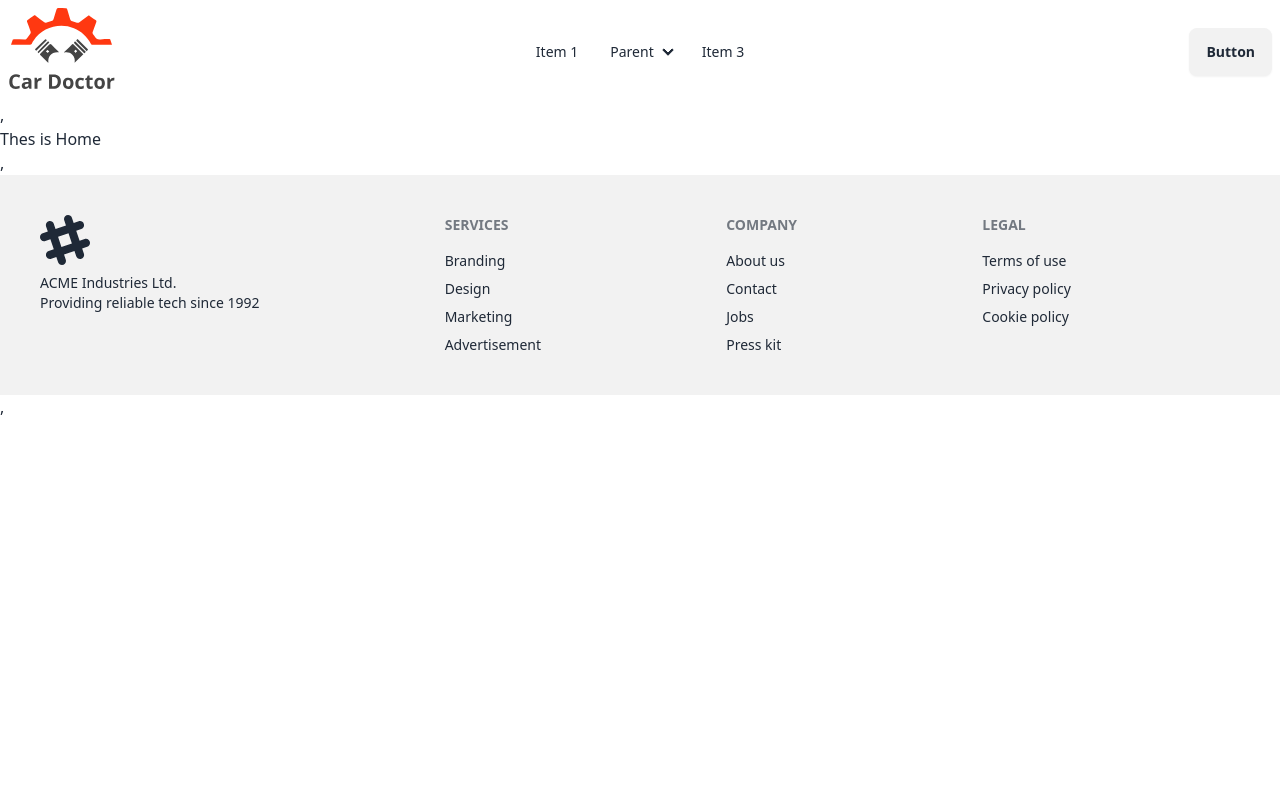
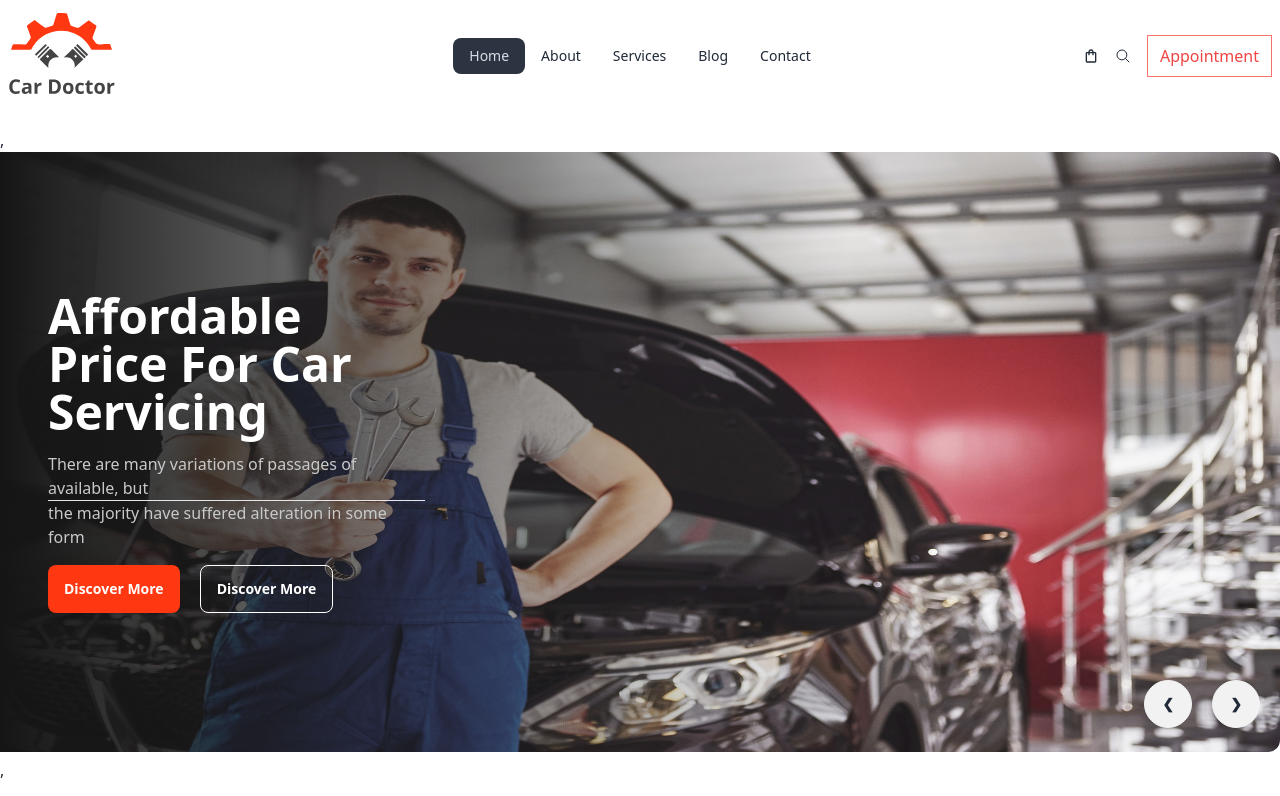
Before and after one commit to Harun3821/Care-doctor-projects, a React (Vite) app: page / in a window 1280 px wide. Shown: the top 796 px of the page. Built offline with nearby package versions, Linux system fonts and the light colour scheme.

Commit message:
first commit banner section

```diff
--- a/package.json
+++ b/package.json
@@ -14,6 +14,7 @@
     "match-sorter": "^6.3.4",
     "react": "^18.2.0",
     "react-dom": "^18.2.0",
+    "react-icons": "^5.2.0",
     "react-router-dom": "^6.23.0",
     "sort-by": "^1.2.0"
   },
--- a/src/Footer/Footer.jsx
+++ b/src/Footer/Footer.jsx
@@ -1,10 +1,13 @@
+import logoimg  from '../assets/icons/logo.svg'
+
 const Footer = () => {
+
 
 
     return (
         <footer className="footer p-10 bg-base-200 text-base-content">
         <aside>
-          <svg width="50" height="50" viewBox="0 0 24 24" xmlns="http://www.w3.org/2000/svg" fillRule="evenodd" clipRule="evenodd" className="fill-current"><path d="M22.672 15.226l-2.432.811.841 2.515c.33 1.019-.209 2.127-1.23 2.456-1.15.325-2.148-.321-2.463-1.226l-.84-2.518-5.013 1.677.84 2.517c.391 1.203-.434 2.542-1.831 2.542-.88 0-1.601-.564-1.86-1.314l-.842-2.516-2.431.809c-1.135.328-2.145-.317-2.463-1.229-.329-1.018.211-2.127 1.231-2.456l2.432-.809-1.621-4.823-2.432.808c-1.355.384-2.558-.59-2.558-1.839 0-.817.509-1.582 1.327-1.846l2.433-.809-.842-2.515c-.33-1.02.211-2.129 1.232-2.458 1.02-.329 2.13.209 2.461 1.229l.842 2.515 5.011-1.677-.839-2.517c-.403-1.238.484-2.553 1.843-2.553.819 0 1.585.509 1.85 1.326l.841 2.517 2.431-.81c1.02-.33 2.131.211 2.461 1.229.332 1.018-.21 2.126-1.23 2.456l-2.433.809 1.622 4.823 2.433-.809c1.242-.401 2.557.484 2.557 1.838 0 .819-.51 1.583-1.328 1.847m-8.992-6.428l-5.01 1.675 1.619 4.828 5.011-1.674-1.62-4.829z"></path></svg>
+          <img src={logoimg} alt="" />
           <p>ACME Industries Ltd.<br/>Providing reliable tech since 1992</p>
         </aside>
         <nav>
--- /dev/null
+++ b/src/Pages/Banner.jsx
@@ -0,0 +1,73 @@
+import img1 from '../assets/images/banner/1.jpg'
+import img2 from '../assets/images/banner/2.jpg'
+import img3 from '../assets/images/banner/3.jpg'
+import img4 from '../assets/images/banner/4.jpg'
+import img5 from '../assets/images/banner/5.jpg'
+import img6 from '../assets/images/banner/6.jpg'
+
+
+const Banner = () => {
+
+
+    return (
+        <div className="carousel w-full h-[600px]">
+        <div id="slide1" className="carousel-item relative w-full">
+          <img src={img1} className="w-full rounded-xl" />
+          <div className="absolute h-full  left-0  top-0 bottom-0 bg-gradient-to-r from-[#151515] to-[rgba(21, 21, 21, 0)] items-center flex">
+
+           <div className='text-white space-y-4 w-1/2 pl-12'>
+                <h1 className='text-5xl font-bold'>Affordable Price For Car Servicing</h1>
+                <p className='text-[#c9c9c9]'>There are many variations of passages of  available, but
+                <hr /> the majority have suffered alteration in some form</p>
+            <div className='flex'>
+            <button className='btn-secondar btn border-none bg-[#FF3811] text-white mr-5'>Discover More</button>
+            <button className='btn-secondar btn btn-outline text-white'>Discover More</button>
+            </div>
+            </div>
+
+          </div>
+          <div className='absolute flex justify-end transform -translate-y-1/2 left-5 right-5 bottom-0' >
+              <a href="#slide4" className="btn btn-circle mr-5">❮</a>
+             <a href="#slide2" className="btn btn-circle">❯</a>
+            </div>
+        </div>
+        <div id="slide2" className="carousel-item relative w-full">
+          <img src={img2} className="w-full rounded-xl" />
+          <div className="absolute flex justify-end transform -translate-y-1/2 left-5 right-5 bottom-0">
+            <a href="#slide1" className="btn btn-circle mr-5">❮</a>
+            <a href="#slide3" className="btn btn-circle">❯</a>
+          </div>
+        </div>
+        <div id="slide3" className="carousel-item relative w-full">
+          <img src= {img3} className="w-full rounded-xl" />
+          <div className="absolute flex justify-end transform -translate-y-1/2 left-5 right-5 bottom-0">
+            <a href="#slide2" className="btn btn-circle mr-5">❮</a>
+            <a href="#slide4" className="btn btn-circle">❯</a>
+          </div>
+        </div>
+        <div id="slide4" className="carousel-item relative w-full">
+          <img src={img4} className="w-full rounded-xl" />
+          <div className="absolute flex justify-end transform -translate-y-1/2 left-5 right-5 bottom-0">
+            <a href="#slide1" className="btn btn-circle mr-5">❮</a>
+            <a href="#slide3" className="btn btn-circle">❯</a>
+          </div>
+        </div>
+        <div id="slide5" className="carousel-item relative w-full">
+          <img src={img5} className="w-full rounded-xl" />
+          <div className="absolute flex justify-end transform -translate-y-1/2 left-5 right-5 bottom-0">
+            <a href="#slide4" className="btn btn-circle mr-5">❮</a>
+            <a href="#slide1" className="btn btn-circle">❯</a>
+          </div>
+        </div>
+        <div id="slide6" className="carousel-item relative w-full">
+          <img src={img6} className="w-full rounded-xl" />
+          <div className="absolute flex justify-end transform -translate-y-1/2 left-5 right-5 bottom-0">
+            <a href="#slide5" className="btn btn-circle mr-5">❮</a>
+            <a href="#slide2" className="btn btn-circle">❯</a>
+          </div>
+        </div>
+      </div>
+    );
+};
+
+export default Banner;
--- a/src/Pages/Home.jsx
+++ b/src/Pages/Home.jsx
@@ -1,3 +1,4 @@
+import Banner from "./Banner";
 
 
 
@@ -6,7 +7,7 @@ const Home = () => {
 
     return (
         <div>
-            <h1>Thes is Home</h1>
+          <Banner/>,
         </div>
     );
 };
--- a/src/Pages/Nav.jsx
+++ b/src/Pages/Nav.jsx
@@ -1,47 +1,46 @@
+import { NavLink } from 'react-router-dom';
 import logoimg  from '../assets/icons/logo.svg'
+import { MdOutlineShoppingBag } from "react-icons/md";
+import { IoSearchOutline } from "react-icons/io5";
 
 
 const Nav = () => {
 
+   const navItems = <>
+
+    <li><NavLink to='/'>Home</NavLink></li>
+    <li><NavLink to='/about'>About</NavLink></li>
+    <li><NavLink to='/services'>Services</NavLink></li>
+     <li><NavLink to='/blog'>Blog</NavLink></li>
+     <li><NavLink to='/contact'>Contact</NavLink></li>
+
+   </>
 
     return (
-        <div className="navbar bg-base-100">
+        <div className="navbar bg-base-100 h-28 mb-4">
         <div className="navbar-start">
           <div className="dropdown">
             <div tabIndex={0} role="button" className="btn btn-ghost lg:hidden">
               <svg xmlns="http://www.w3.org/2000/svg" className="h-5 w-5" fill="none" viewBox="0 0 24 24" stroke="currentColor"><path strokeLinecap="round" strokeLinejoin="round" strokeWidth="2" d="M4 6h16M4 12h8m-8 6h16" /></svg>
             </div>
             <ul tabIndex={0} className="menu menu-sm dropdown-content mt-3 z-[1] p-2 shadow bg-base-100 rounded-box w-52">
-              <li><a>Item 1</a></li>
-              <li>
-                <a>Parent</a>
-                <ul className="p-2">
-                  <li><a>Submenu 1</a></li>
-                  <li><a>Submenu 2</a></li>
-                </ul>
-              </li>
-              <li><a>Item 3</a></li>
+             {navItems}
             </ul>
           </div>
           <img src={logoimg} alt="" />
         </div>
         <div className="navbar-center hidden lg:flex">
           <ul className="menu menu-horizontal px-1">
-            <li><a>Item 1</a></li>
-            <li>
-              <details>
-                <summary>Parent</summary>
-                <ul className="p-2">
-                  <li><a>Submenu 1</a></li>
-                  <li><a>Submenu 2</a></li>
-                </ul>
-              </details>
-            </li>
-            <li><a>Item 3</a></li>
+            {navItems}
           </ul>
         </div>
         <div className="navbar-end">
-          <a className="btn">Button</a>
+         <div className='flex gap-4 items-center'>
+         <MdOutlineShoppingBag/>
+         <IoSearchOutline/>
+         <button className="px-3 border border-red-400 p-2 text-red-500">Appointment</button>
+         </div>
+
         </div>
       </div>
     );
--- a/src/main.jsx
+++ b/src/main.jsx
@@ -7,7 +7,9 @@ import "./index.css";
 
 
 ReactDOM.createRoot(document.getElementById('root')).render(
-  <React.StrictMode>
+     <div className="max-w-7xl mx-auto">
+    <React.StrictMode>
    <RouterProvider router={router} />
   </React.StrictMode>,
+     </div>
 )
```
Also changed, not shown: 1 other file (tests, documents, lock files or other folders).
